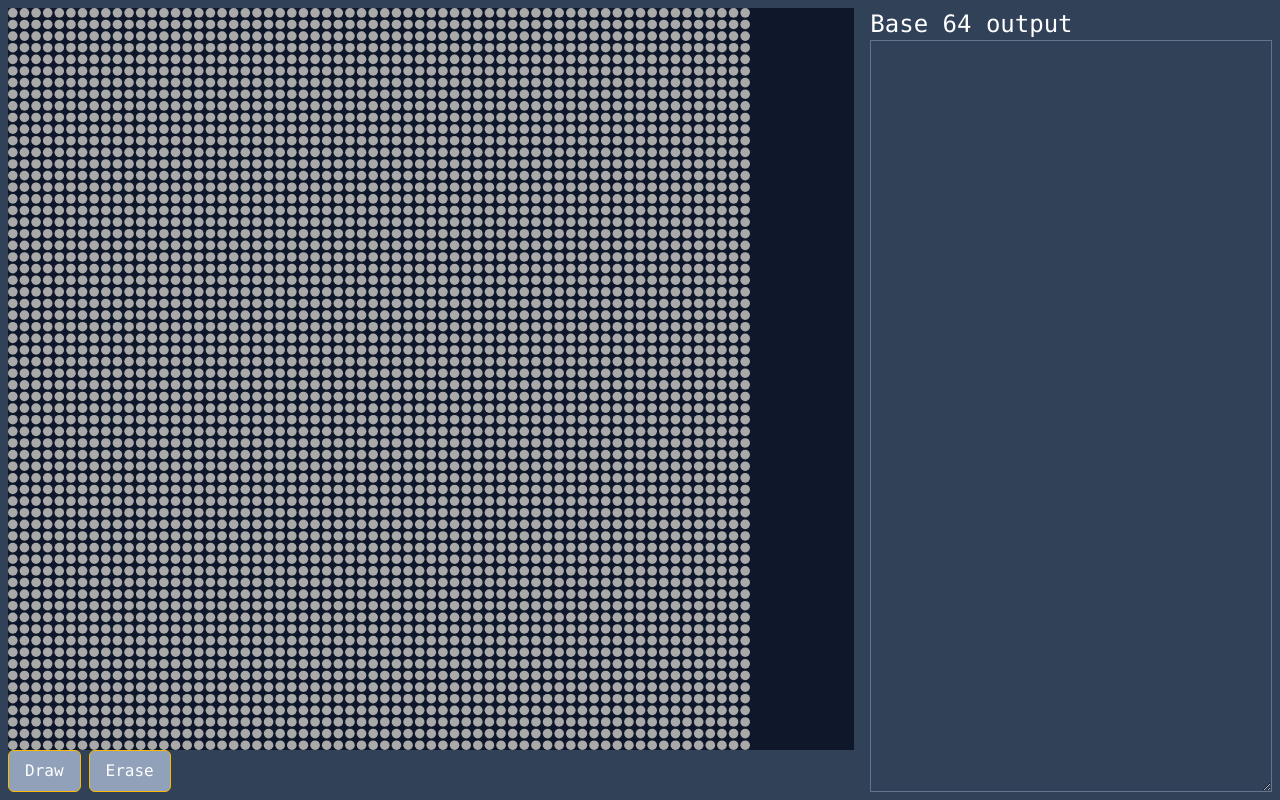
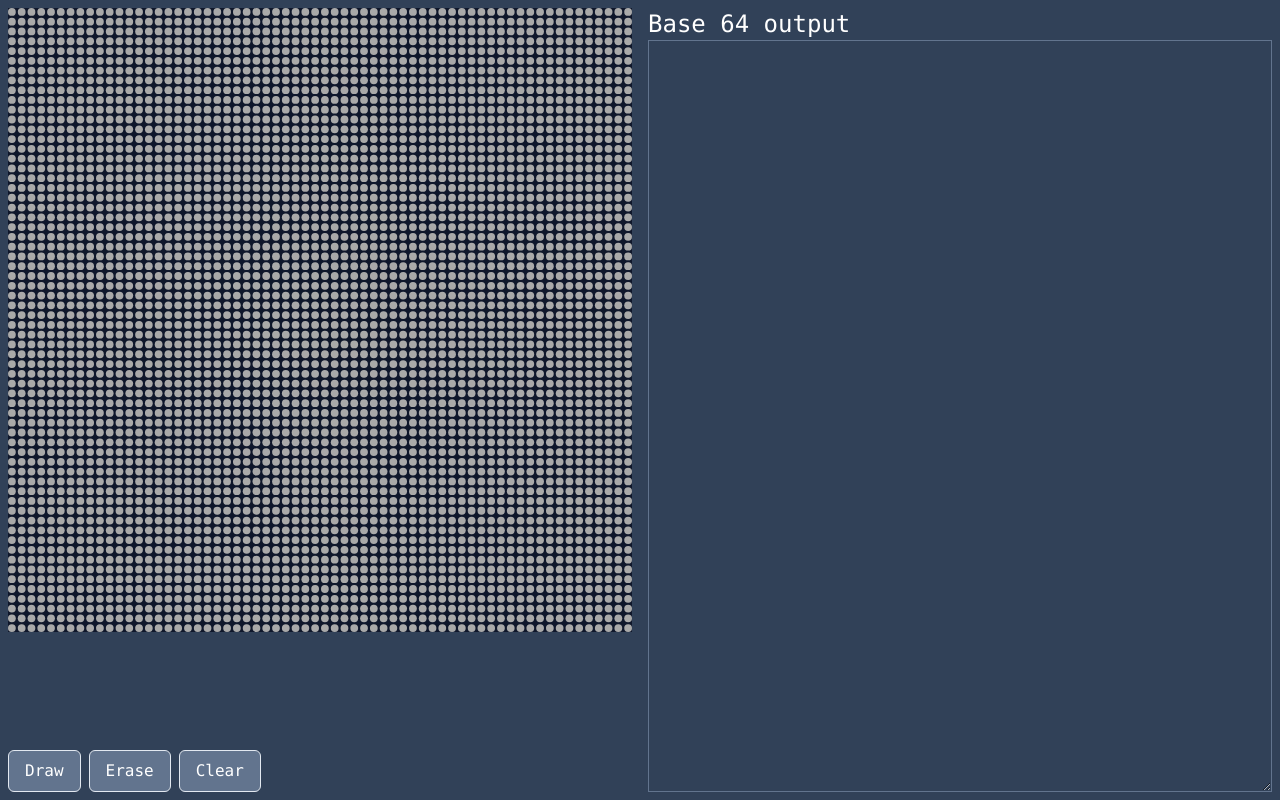
Before and after one commit to JackHicks02/dot-matrix-paint, a React (Vite) app: page / in a window 1280 px wide. Built offline with nearby package versions, Linux system fonts and the light colour scheme.

Commit message:
feat(App): clear all

```diff
--- a/src/App.tsx
+++ b/src/App.tsx
@@ -31,7 +31,12 @@ interface CircleProps {
   x: number;
   y: number;
   width: number;
-  pixelsRef: RefObject<Record<string, SVGCircleElement>>;
+  pixelsRef: RefObject<
+    Record<
+      string,
+      { elem: SVGCircleElement; setColour: (colour: string) => void }
+    >
+  >;
   bitMapRef: RefObject<Uint8Array>;
   userStateRef: RefObject<UserState>;
   handleDraw: () => void;
@@ -80,7 +85,8 @@ const Circle: FC<CircleProps> = ({
       r={width / 2}
       fill={colour}
       ref={(el) => {
-        if (el) pixelsRef.current[`${x}-${y}`] = el;
+        if (!el) return;
+        pixelsRef.current[`${x}-${y}`] = { elem: el, setColour };
       }}
       onMouseOver={handleMouseOver}
       onMouseDown={handleMouseDown}
@@ -89,7 +95,12 @@ const Circle: FC<CircleProps> = ({
 };
 
 function App() {
-  const pixelsRef = useRef<Record<string, SVGCircleElement>>({});
+  const pixelsRef = useRef<
+    Record<
+      string,
+      { elem: SVGCircleElement; setColour: (colour: string) => void }
+    >
+  >({});
   const bitMapRef = useRef(new Uint8Array(512));
   const textFieldRef = useRef<HTMLTextAreaElement | null>(null);
   const containerRef = useRef<HTMLDivElement | null>(null);
@@ -167,11 +178,23 @@ function App() {
     }
   }
 
+  const handleClearAll = () => {
+    const textField = textFieldRef.current;
+
+    if (!textField) return;
+
+    Object.values(pixelsRef.current).forEach(({ setColour }) => {
+      setColour("darkGrey");
+    });
+    bitMapRef.current = new Uint8Array(512);
+    textField.value = "";
+  };
+
   return (
     <div className="w-screen relative h-screen overflow-hidden bg-slate-700 flex p-2 gap-4 items-center font-mono text-white">
       <div
         className="h-full w-full  overflow-hidden flex flex-col"
-        style={{ maxWidth: "67%" }}
+        style={{ maxWidth: "60%" }}
       >
         <div className="flex-1 flex" ref={containerRef}>
           <svg
@@ -184,7 +207,7 @@ function App() {
         </div>
         <div className="h-fit flex gap-2">
           <button
-            className="bg-slate-400 border border-amber-400 px-4 py-2 rounded-md hover:brightness-125 cursor-pointer"
+            className="bg-slate-500 border border-slate-200 px-4 py-2 rounded-md hover:brightness-125 cursor-pointer"
             onClick={() => {
               userStateRef.current.drawMode = DrawMode.DRAW;
             }}
@@ -192,16 +215,22 @@ function App() {
             Draw
           </button>
           <button
-            className="bg-slate-400 border border-amber-400 px-4 py-2 rounded-md hover:brightness-125 cursor-pointer"
+            className="bg-slate-500 border border-slate-200 px-4 py-2 rounded-md hover:brightness-125 cursor-pointer"
             onClick={() => {
               userStateRef.current.drawMode = DrawMode.ERASE;
             }}
           >
             Erase
           </button>
+          <button
+            className="bg-slate-500 border border-slate-200 px-4 py-2 rounded-md hover:brightness-125 cursor-pointer"
+            onClick={handleClearAll}
+          >
+            Clear
+          </button>
         </div>
       </div>
-      <div className="h-full flex flex-col w-[600px]">
+      <div className="h-full flex flex-col w-full">
         <div className="flex gap-2 items-center">
           <h1 className="text-2xl">Base 64 output</h1>
         </div>
```
